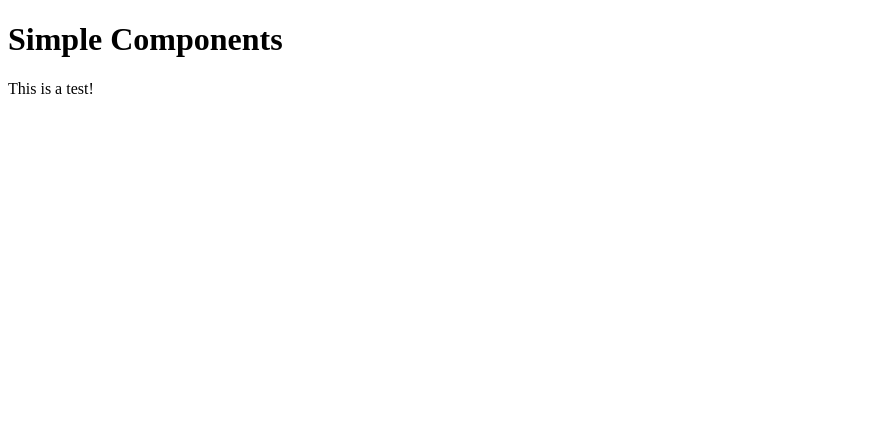
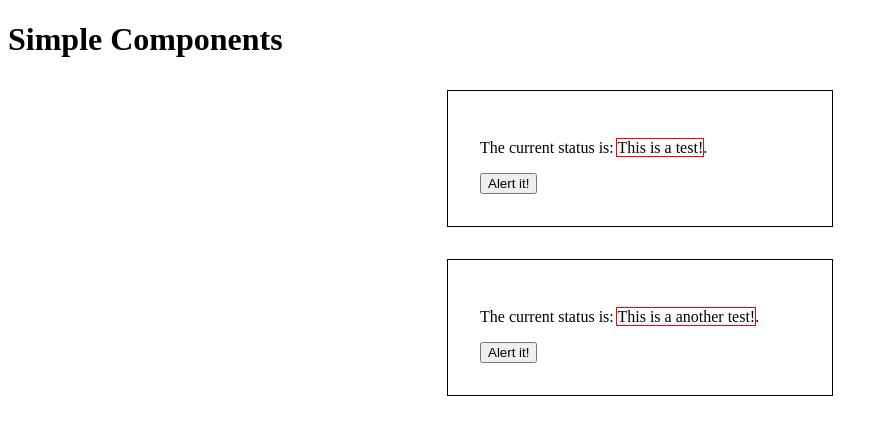
Before and after one commit to ga-wdi-exercises/simple_component, a plain HTML site: page index.html in a window 1280 px wide. Shown: the whole page, without its empty margins (0-888 px from the left). Drawn offline with nearby package versions, Linux system fonts and the light colour scheme.

Commit message:
adds solution for bind and find

```diff
--- a/index.html
+++ b/index.html
@@ -3,12 +3,14 @@
 <head>
   <meta charset="UTF-8">
   <title>Document</title>
+  <link rel="stylesheet" href="style.css"></link>
   <script src="https://cdnjs.cloudflare.com/ajax/libs/jquery/2.2.2/jquery.min.js"></script>
 </head>
 <body>
   <h1>Simple Components</h1>
 
   <div id="comp_demo"></div>
+  <div id="comp_demo2"></div>
   <script src="main.js"></script>
 </body>
 </html>
--- a/main.js
+++ b/main.js
@@ -2,19 +2,35 @@ function Component() {
   this.domElement = null;
 
   this.initialize = function(container) {
-    // create a dom element
-    this.domElement = $('<div>');
-    // attach it
+    this.domElement = $('<div class="status"></div>');
     container.append(this.domElement);
+    this.statusMessage = "";
   };
 
   this.render = function(statusText) {
-    // update the dom element
-    this.domElement.html(statusText);
+    this.statusMessage = statusText;
+
+    var templateString =
+      "<p>The current status is: " +
+      "<span class='message'></span>.</p>" +
+      "<button class='alert'>Alert it!</button>";
+
+    this.domElement.html(templateString);
+    this.domElement.find(".message").text(statusText);
+
+    var button = this.domElement.find("button");
+    button.on("click", this.displayAlert.bind(this));
+  };
+
+  this.displayAlert = function() {
+    alert(this.statusMessage);
   };
 }
 
 var comp = new Component();
 comp.initialize($("#comp_demo"));
 comp.render("This is a test!");
-// component.render("This is a another test!");
+
+var comp2 = new Component();
+comp2.initialize($("#comp_demo2"));
+comp2.render("This is a another test!");
--- /dev/null
+++ b/style.css
@@ -0,0 +1,10 @@
+.status {
+  margin: 2em auto;
+  width: 20em;
+  border: 1px solid black;
+  padding: 2em;
+}
+
+.message {
+  outline: 1px solid red;
+}
```
